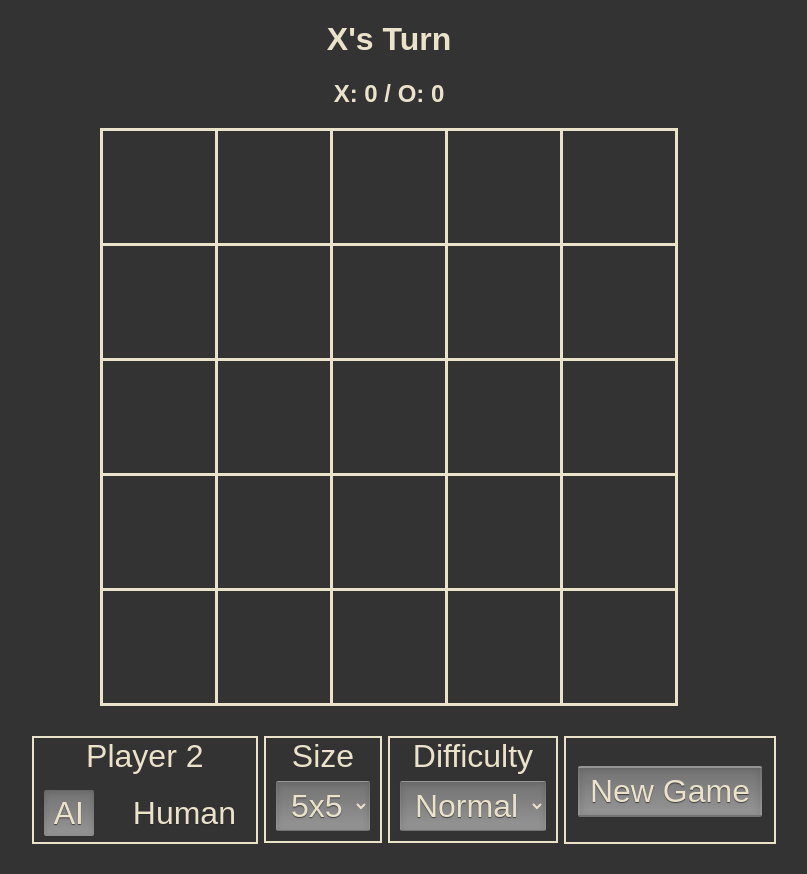
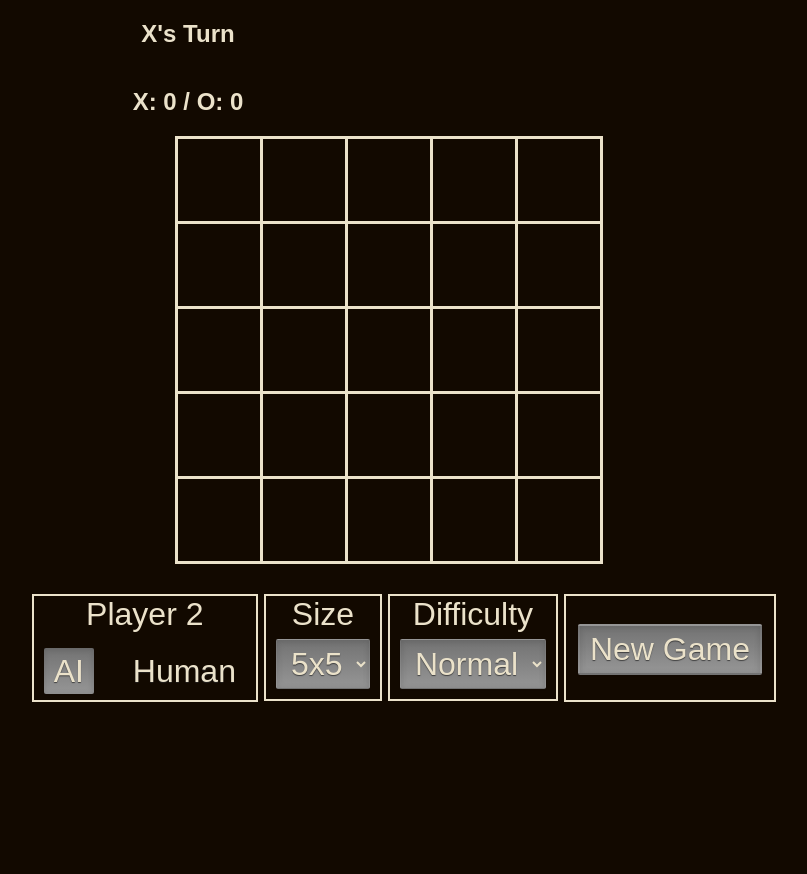
Before and after one commit to Poachman/HouseAppChallenge, a PHP site: page / in a window 1280 px wide. Shown: the whole page, without its empty margins (251-1058 px from the left). After the commit the page ends 702 px from the top, so only its background shows below. Run offline with PHP 8.4, Linux system fonts and the light colour scheme.

Commit message:
Updated Style

```diff
--- a/TicTacToe.js
+++ b/TicTacToe.js
@@ -141,7 +141,10 @@ var checkWinLoss = function() {
 	} else if(catsGame()) {
 		$("#turn").text("Cat's Game");
 		$("td").unbind("click").addClass("occupied");
+	} else {
+		return false;
 	}
+	return true;
 }
 
 var hasWon = function() {
--- a/index.html
+++ b/index.html
@@ -8,10 +8,11 @@
 	<script src="TicTacToe.js"></script>
 </head>
 <body>
-	<h1 id="turn">X's Turn</h2>
-	<h2 id="wins">X: 0 / O: 0</h2>
+	<div id="top">
+		<h2 id="turn">X's Turn</h2>
+		<h2 id="wins">X: 0 / O: 0</h2>
+	</div>
 	<table id="board"></table>
-
 	<div id="options">
 		<div>
 			<button class="btn" id="reset">New Game</button>
--- a/style.css
+++ b/style.css
@@ -1,7 +1,7 @@
 body {
 	width: 800px;
 	margin: 0 auto;
-	background-color: #333;
+	background-color: #120900;
 	color: #ebe2ca;
 	font-family: sans-serif;
 }
@@ -10,20 +10,26 @@ table {
 	margin: 0 auto;
 }
 td {
-	width: 110px;
-	height: 110px;
+	width: 80px;
+	height: 80px;
 	border: 3px solid #ebe2ca;
 	text-align: center;
 	font-size: 0pt;
 	transition: font-size 0.3s ease-in-out, background 0.05s linear;
 }
 tr {transition: background 0.05s linear;}
-td.new { font-size: 60pt; }
+td.new { font-size: 40pt; }
 .win { background-color: #2A2; }
 .occupied {
 	background-color: #A22;
 }
-h1, h2 { text-align: center; }
+
+#top h2 {
+	text-align: center;
+	width: 398px;
+	display: inline-block;
+}
+
 #options {
 	font-size: 24pt;
 	margin: 30px auto;
```
